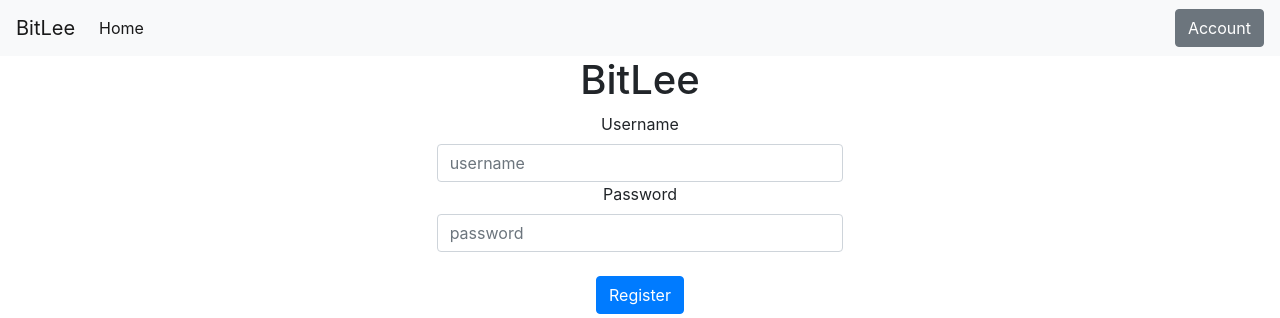
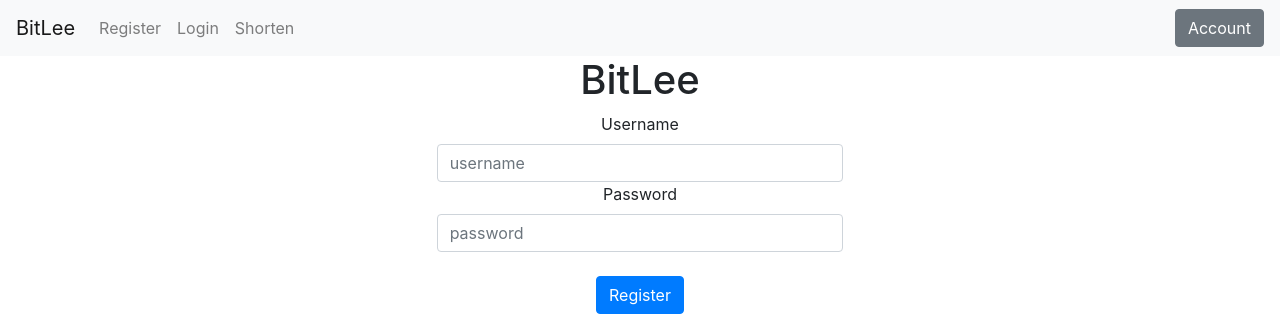
Before and after one commit to franciscboicu/bitlee, a Flask app: page /account/register in a window 1280 px wide. Shown: the top 318 px of the page. Run offline with Flask 2, Linux system fonts and the light colour scheme; some libraries are stand-ins or nearby versions.

Commit message:
Add jinja for login and register

```diff
--- a/templates/index.html
+++ b/templates/index.html
@@ -17,20 +17,39 @@
     </button>
     <div class="collapse navbar-collapse" id="navbarSupportedContent">
         <ul class="navbar-nav mr-auto">
-            <li class="nav-item active">
-                <a class="nav-link" href="#">Home <span class="sr-only">(current)</span></a>
-            </li>
+            {% if logged_in %}
+                <li class="nav-item active">
+                    <a class="nav-link" href="#">Home <span class="sr-only">(current)</span></a>
+                </li>
+            {% else %}
+                <li class="nav-item">
+                    <a class="nav-link" href="/account/register">Register</a>
+                </li>
+                <li class="nav-item">
+                    <a class="nav-link" href="/account/login">Login</a>
+                </li>
+                <li class="nav-item">
+                    <a class="nav-link" href="/shortner-short">Shorten</a>
+                </li>
+            {% endif %}
         </ul>
     </div>
     <div class="row">
         <div class="col-lg-12">
-            <button class="btn btn-secondary float-right">Account</button>
+            {% if logged_in %}
+                <a href="/account/logout">
+                    <button class="btn btn-secondary float-right">Logout</button>
+                </a>
+            {% else %}
+
+                <button class="btn btn-secondary">Account</button>
+
+            {% endif %}
         </div>
     </div>
     </li>
     </ul>
     {% block content %}
-
 
         </div>
 
@@ -50,15 +69,16 @@
 
 
             <div class="form-group">
-                <form action="/account/register" method="post">
+                <form action="{{ 'login' if login is true else 'register' }}" method="post">
                     <div class="form-group">
                         <label for="exampleFormControlInput1">Username</label>
                         <input type="text" class="form-control" id="exampleFormControlInput1" placeholder="username"
-                        name="username">
+                               name="username">
                         <label for="exampleFormControlInput1">Password</label>
                         <input type="password" class="form-control" id="exampleFormControlInput1"
                                placeholder="password" name="user-password"><br>
-                        <button type="submit" class="btn btn-primary ">Register</button>
+                        <button type="submit"
+                                class="btn btn-primary ">{{ 'Login' if login is true else 'Register' }}</button>
                     </div>
                 </form>
             </div>
```
